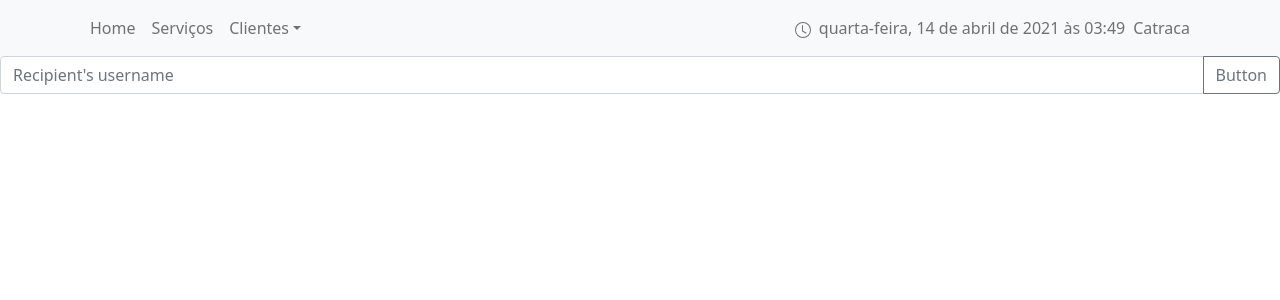
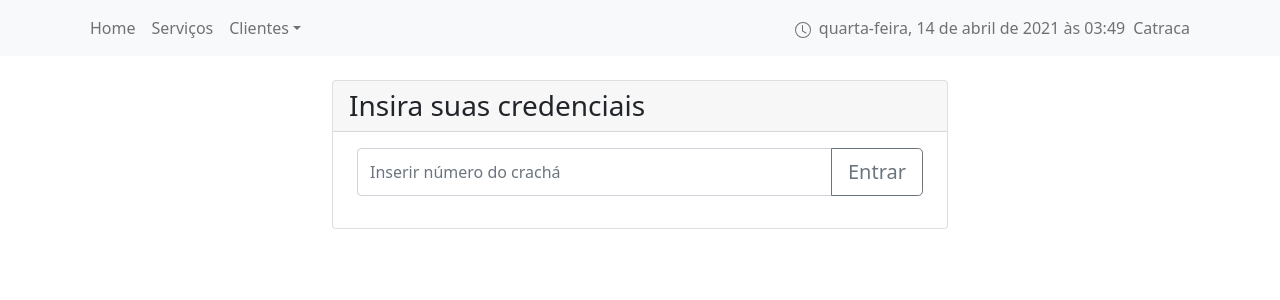
Before and after one commit to Ricnaga/services-frontend, a React (Create React App) app: page /ticket in a window 1280 px wide. Shown: the top 300 px of the page. Built offline with nearby package versions, Linux system fonts and the light colour scheme; what miragejs would draw is missing.

Commit message:
refactor: Refatorado a página de catraca

```diff
--- a/src/pages/TicketGate/index.tsx
+++ b/src/pages/TicketGate/index.tsx
@@ -1,16 +1,81 @@
-import { FormControl, InputGroup, Button } from 'react-bootstrap';
+import React, { useState } from 'react';
+import { useFormik } from 'formik';
+import {
+  Button,
+  Card,
+  Container,
+  Form,
+  FormControl,
+  InputGroup,
+} from 'react-bootstrap';
+import api from '../../services/api';
+import { LoadingButton } from '../../components/@common/Loading/LoadingButton';
+
+enum TicketGateFormFields {
+  id = 'id',
+}
 
 export function TicketGate() {
+  const [loading, setLoading] = useState<boolean>(false);
+  const [displayMessage, setDisplayMessage] = useState<boolean>(false);
+  const [message, setMessage] = useState<string | null>(null);
+  if (displayMessage)
+    setTimeout(() => {
+      setDisplayMessage(false);
+    }, 5000);
+
+  const formik = useFormik({
+    initialValues: {
+      [TicketGateFormFields.id]: '',
+    },
+    onSubmit: async values => {
+      setLoading(true);
+      api
+        .get(`/users/${values[TicketGateFormFields.id]}`)
+        .then(() => {
+          setMessage('Usuário permitido !');
+          setDisplayMessage(true);
+          setLoading(false);
+        })
+        .catch(() => {
+          setMessage(
+            'Ocorreu um erro ao autenticar, verifique com a recepção !',
+          );
+          setDisplayMessage(true);
+          setLoading(false);
+        });
+    },
+  });
+
   return (
-    <InputGroup className="mb-3">
-      <FormControl
-        placeholder="Recipient's username"
-        aria-label="Recipient's username"
-        aria-describedby="basic-addon2"
-      />
-      <Button variant="outline-secondary" id="button-addon2">
-        Button
-      </Button>
-    </InputGroup>
+    <Container fluid className="mt-4 w-50">
+      <Card>
+        <Card.Header as="h3">Insira suas credenciais</Card.Header>
+        <Card.Body className="px-4">
+          <Form onSubmit={formik.handleSubmit}>
+            <InputGroup className="mb-3">
+              <FormControl
+                placeholder="Inserir número do crachá"
+                onChange={formik.handleChange}
+                name={TicketGateFormFields.id}
+                value={formik.values[TicketGateFormFields.id]}
+              />
+              {!loading ? (
+                <Button size="lg" variant="outline-secondary" type="submit">
+                  Entrar
+                </Button>
+              ) : (
+                <LoadingButton />
+              )}
+            </InputGroup>
+          </Form>
+        </Card.Body>
+        {displayMessage && (
+          <Card.Footer as="h2" className="text-center">
+            {message}
+          </Card.Footer>
+        )}
+      </Card>
+    </Container>
   );
 }
```
